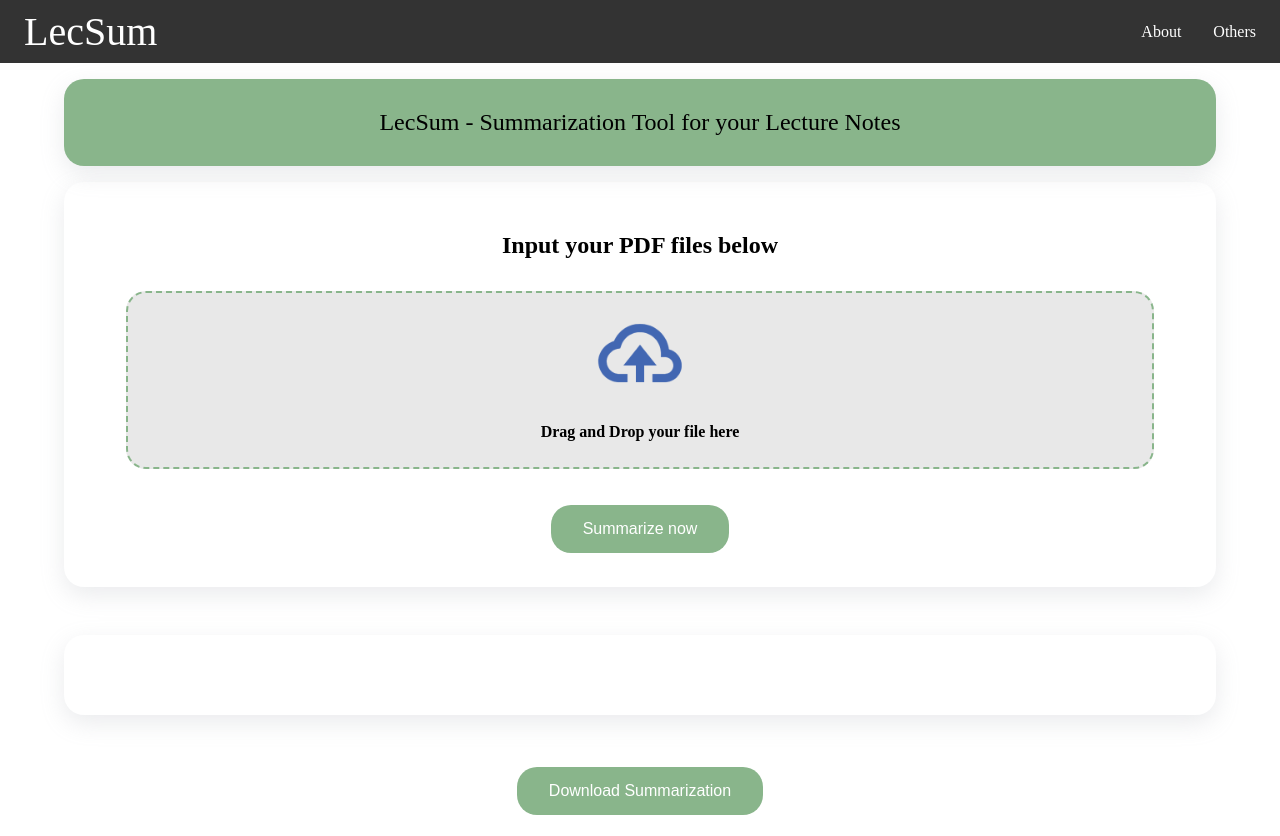
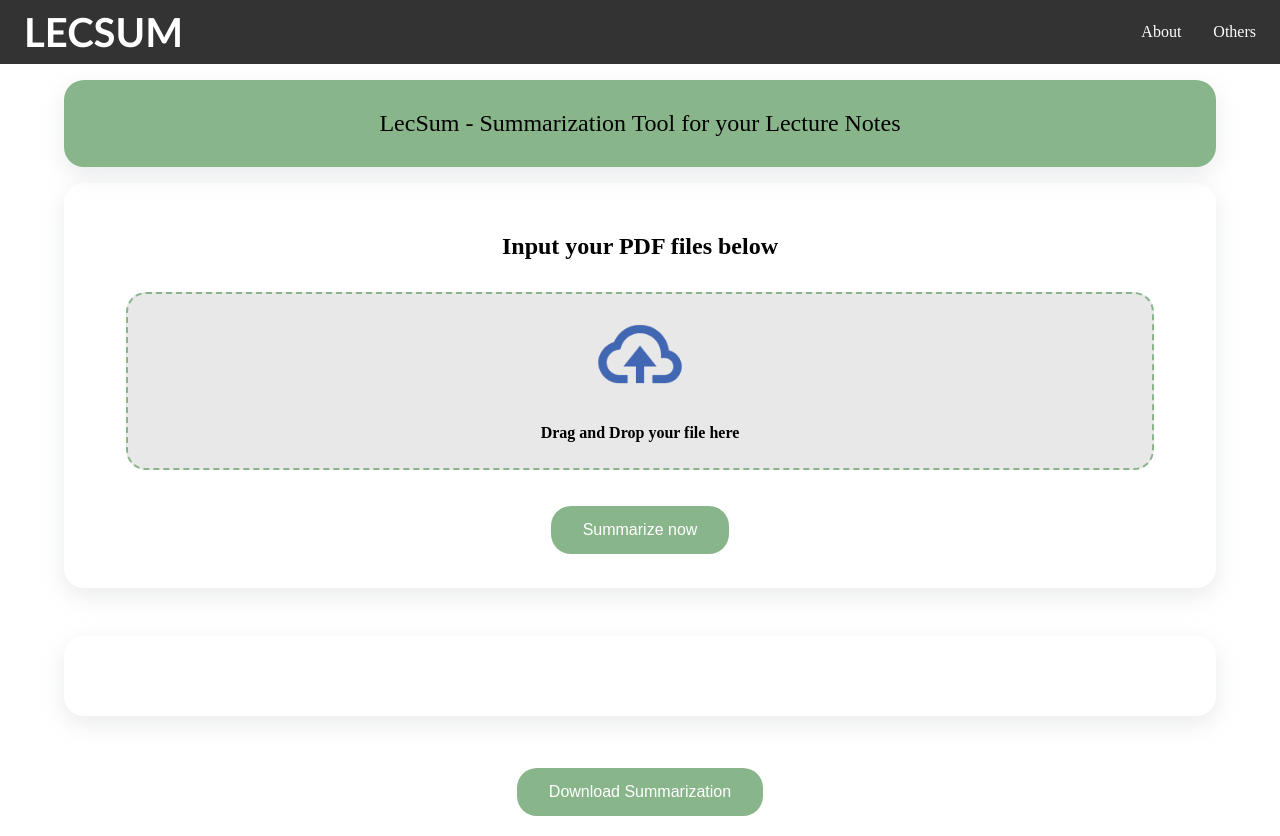
Before and after one commit to NishantNepal1/LecSum, a React (Create React App) app in the folder frontend/: page / in a window 1280 px wide. Built offline with nearby package versions, Linux system fonts and the light colour scheme.

Commit message:
"logo, ... "

```diff
--- a/frontend/public/index.html
+++ b/frontend/public/index.html
@@ -2,12 +2,12 @@
 <html lang="en">
   <head>
     <meta charset="utf-8" />
-    <link rel="icon" href="%PUBLIC_URL%/lc_logo.png" />
+    <link rel="icon" href="%PUBLIC_URL%/lecsum_logo.png" />
     <meta name="viewport" content="width=device-width, initial-scale=1" />
     <meta name="theme-color" content="#000000" />
     <meta
       name="description"
-      content="Web site created using create-react-app"
+      content="Lecture Summarizer"
     />
     <link rel="apple-touch-icon" href="%PUBLIC_URL%/logo192.png" />
     <!--
--- a/frontend/src/components/navbar/navbar.css
+++ b/frontend/src/components/navbar/navbar.css
@@ -22,7 +22,9 @@ body {
 }
 
 .site-title {
-  font-size: 2.5rem;
+  font-size: 2rem;
+  font-weight: bolder;
+  font-family:'Trebuchet MS', 'Lucida Sans Unicode', 'Lucida Grande', 'Lucida Sans', Arial, sans-serif;
 }
 
 .nav ul {
--- a/frontend/src/components/navbar/navbar.js
+++ b/frontend/src/components/navbar/navbar.js
@@ -5,7 +5,9 @@ export default class Navbar extends React.Component{
   render(){
     return(
       <nav className="nav">
-        <Link className="site-title" to="/">LecSum</Link>
+        <div className="nav-1">
+          <Link className="site-title" to="/">LECSUM</Link>
+        </div>
         <ul>
           <li>
             <Link to="/about">About</Link>
--- a/frontend/src/pages/Home.js
+++ b/frontend/src/pages/Home.js
@@ -94,7 +94,7 @@ export default class Home extends React.Component{
   render(){
     return(
       <div>
-        <div className="description">
+        <div className="description slide-in-blurred-top">
           LecSum - Summarization Tool for your Lecture Notes
         </div>
         <div className="box">
--- a/frontend/src/pages/home.css
+++ b/frontend/src/pages/home.css
@@ -36,3 +36,22 @@
 .button:hover {
   opacity: 0.85;
 }
+
+.slide-in-blurred-top {
+  animation: slide-in-blurred-top 1s cubic-bezier(0.230, 1.000, 0.320, 1.000) both;
+}
+
+@keyframes slide-in-blurred-top {
+  0% {
+    transform: translateY(-1000px) scaleY(2.5) scaleX(0.2);
+    transform-origin: 50% 0%;
+    filter: blur(100px);
+    opacity: 0;
+  }
+  100% {
+    transform: translateY(0) scaleY(1) scaleX(1);
+    transform-origin: 50% 50%;
+    filter: blur(0);
+    opacity: 1;
+  }
+}
```
Also changed, not shown: frontend/public/lc_logo.png (deleted), frontend/public/lecsum_logo.png (added).
